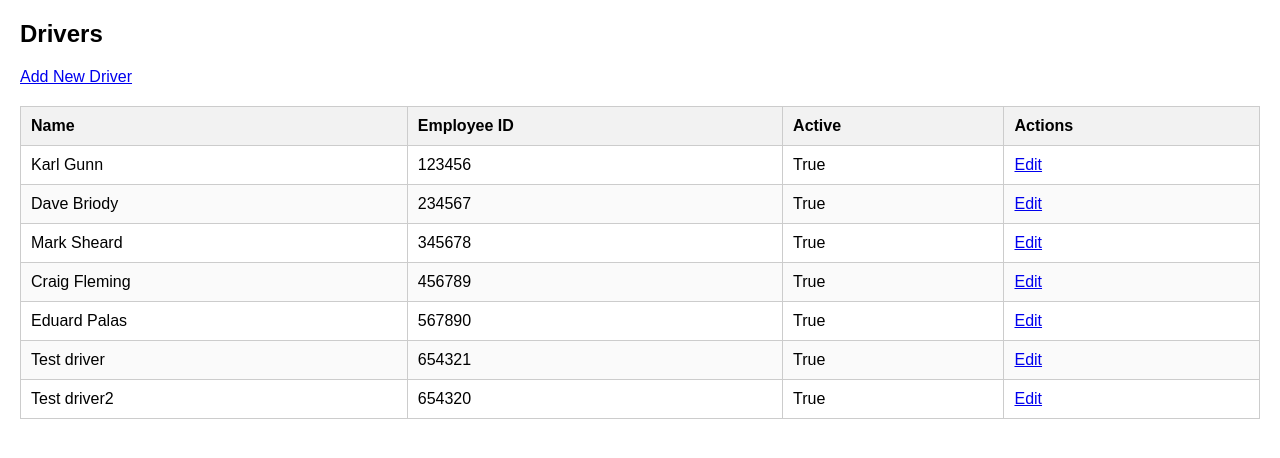
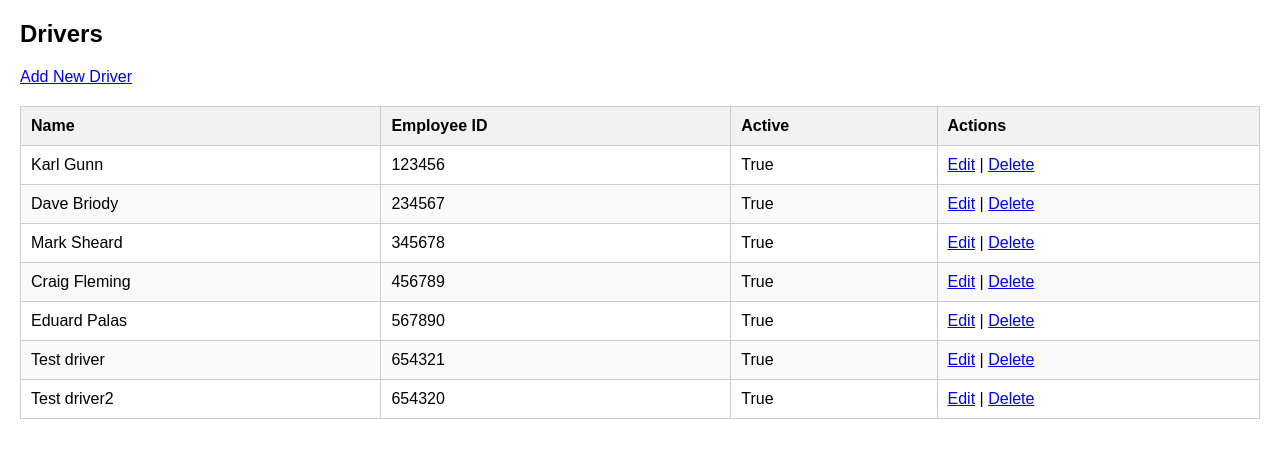
Before and after one commit to joeb-brfc/routeguard, a Django app: page /drivers/ in a window 1280 px wide. Shown: the part 108-566 px from the top of the page. Run offline with Django 5.2, Linux system fonts and the light colour scheme; data comes from the database, SQL or seed files in the repository.

Commit message:
Add delete links to driver list page

```diff
--- a/planner/templates/planner/driver_list.html
+++ b/planner/templates/planner/driver_list.html
@@ -24,6 +24,8 @@
                     <td>{{ driver.active }}</td>
                     <td>
                         <a href="{% url 'edit_driver' driver.id %}">Edit</a>
+                        |
+                        <a href="{% url 'delete_driver' driver.id %}">Delete</a>
                     </td>
                 </tr>
             {% endfor %}
```
